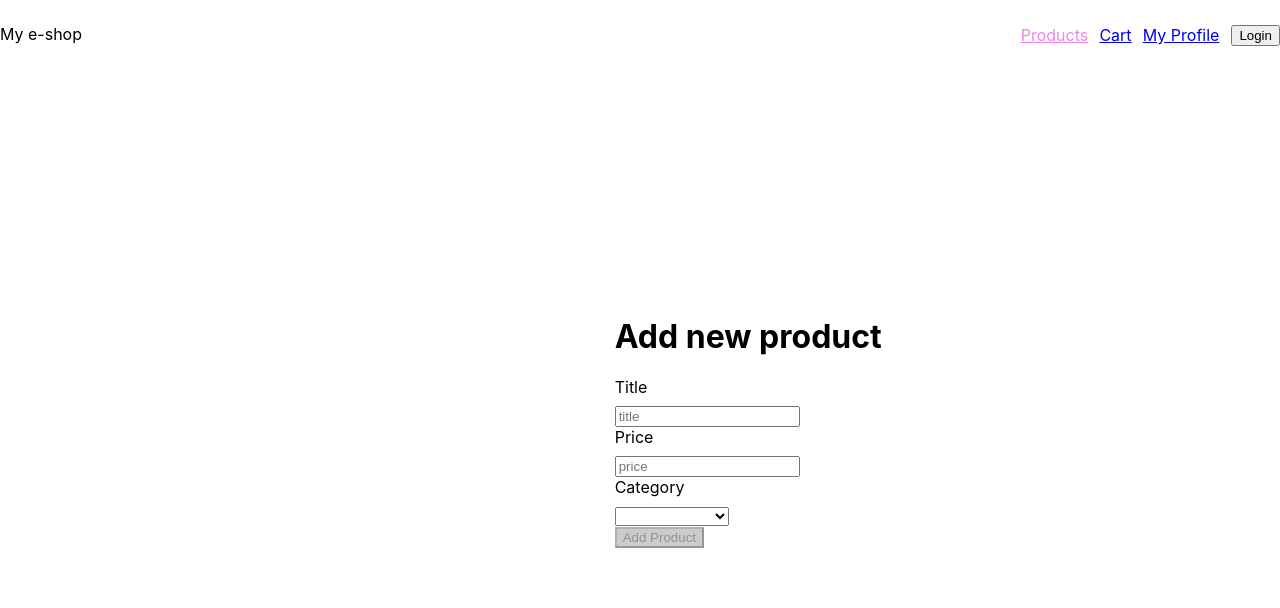
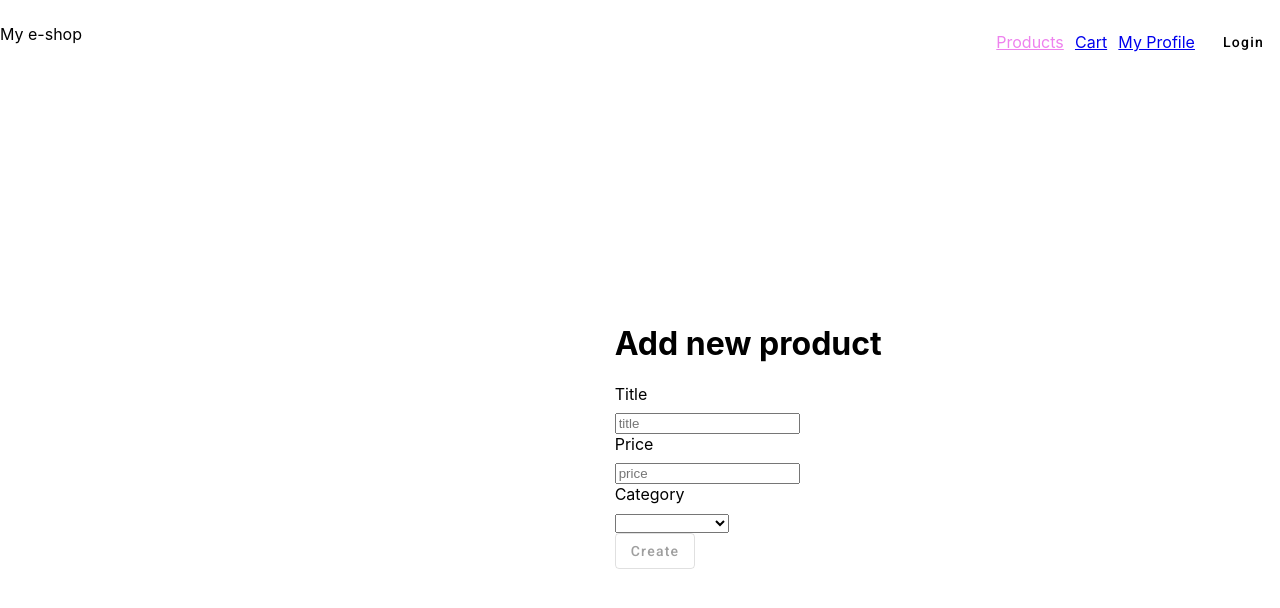
Before and after one commit to unozer/shopping, an Angular app: page /products/new in a window 1280 px wide. Shown: the top 608 px of the page. Built offline with nearby package versions, Linux system fonts and the light colour scheme.

Commit message:
material buttons

```diff
--- a/src/app/auth/auth.component.html
+++ b/src/app/auth/auth.component.html
@@ -1,5 +1,5 @@
 @if (!authService.isLoggedIn()) {
-    <button (click)="login()">Login</button>
+    <button mat-flat-button (click)="login()">Login</button>
 } @else {
-    <button (click)="logout()">Logout</button>
+    <button mat-flat-button (click)="logout()">Logout</button>
 }
--- a/src/app/auth/auth.component.ts
+++ b/src/app/auth/auth.component.ts
@@ -1,10 +1,11 @@
 import { Component } from '@angular/core';
+import { MatButton } from '@angular/material/button';
 import { AuthService } from '../auth.service';
 
 @Component({
   selector: 'app-auth',
   standalone: true,
-  imports: [],
+  imports: [MatButton],
   templateUrl: './auth.component.html',
   styleUrl: './auth.component.scss'
 })
--- a/src/app/product-create/product-create.component.html
+++ b/src/app/product-create/product-create.component.html
@@ -34,6 +34,6 @@
         }
     </div>
     <div>
-        <button type="submit" [disabled]="productForm!.invalid">Add Product</button>
+        <button mat-stroked-button type="submit" [disabled]="productForm!.invalid">Create</button>
     </div>
 </form>
--- a/src/app/product-create/product-create.component.ts
+++ b/src/app/product-create/product-create.component.ts
@@ -1,13 +1,14 @@
 import { Component, OnInit } from '@angular/core';
 import { Router } from '@angular/router';
 import { FormControl, FormGroup, ReactiveFormsModule, FormBuilder, Validators } from '@angular/forms';
+import { MatButton } from '@angular/material/button';
 import { ProductsService } from '../products.service';
 import { priceMaximumValidator } from '../price-maximum.validator';
 
 @Component({
   selector: 'app-product-create',
   standalone: true,
-  imports: [ReactiveFormsModule],
+  imports: [ReactiveFormsModule, MatButton],
   templateUrl: './product-create.component.html',
   styleUrl: './product-create.component.scss'
 })
--- a/src/app/product-detail/product-detail.component.html
+++ b/src/app/product-detail/product-detail.component.html
@@ -32,9 +32,9 @@
 
     @if (authService.isLoggedIn()) {
         <div>
-            <button (click)="remove(product)">🗑️ Delete Product</button>
+            <button mat-raised-button (click)="remove(product)">🗑️ Delete Product</button>
 
-                <button (click)="addToCart(product.id)">🛒 Add to cart</button>
+            <button mat-raised-button (click)="addToCart(product.id)">🛒 Add to cart</button>
         </div>
     }
 </div>
--- a/src/app/product-detail/product-detail.component.scss
+++ b/src/app/product-detail/product-detail.component.scss
@@ -1,15 +1,3 @@
-button {
-    display: flex;
-    align-items: center;
-    background-color: white;
-    border: 0;
-    cursor: pointer;
-}
-
-button:hover {
-    background-color: grey;
-}
-
 div {
     padding: 16px;
     margin: 16px;
--- a/src/app/product-detail/product-detail.component.ts
+++ b/src/app/product-detail/product-detail.component.ts
@@ -9,11 +9,12 @@ import { AuthService } from '../auth.service';
 import { Router } from '@angular/router';
 import { CartService } from '../cart.service';
 import { PriceMaximumDirective } from '../price-maximum.directive';
+import { MatButton } from '@angular/material/button';
 
 @Component({
   selector: 'app-product-detail',
   standalone: true,
-  imports: [CurrencyPipe, AsyncPipe, FormsModule, PriceMaximumDirective],
+  imports: [CurrencyPipe, AsyncPipe, FormsModule, PriceMaximumDirective, MatButton],
   templateUrl: './product-detail.component.html',
   styleUrl: './product-detail.component.scss'
 })
--- a/src/app/product-list/product-list.component.html
+++ b/src/app/product-list/product-list.component.html
@@ -1,6 +1,6 @@
-<p>product-list works!</p>
-
-<a routerLink="new">Add Product</a>
+<button mat-mini-fab routerLink="new">
+    <mat-icon>add</mat-icon>
+</button>
 
 @if (products()!.length > 0) {
     <h1>{{products()!.length}} Products</h1>
--- a/src/app/product-list/product-list.component.ts
+++ b/src/app/product-list/product-list.component.ts
@@ -4,11 +4,13 @@ import { RouterLink, ActivatedRoute } from '@angular/router';
 import { of, switchMap } from 'rxjs';
 import { Product } from '../product';
 import { SortPipe } from '../pipes/sort.pipe';
+import { MatMiniFabButton } from '@angular/material/button';
+import { MatIcon } from '@angular/material/icon';
 
 @Component({
   selector: 'app-product-list',
   standalone: true,
-  imports: [SortPipe, RouterLink],
+  imports: [SortPipe, RouterLink, MatMiniFabButton, MatIcon],
   templateUrl: './product-list.component.html',
   styleUrl: './product-list.component.scss'
 })
--- a/src/styles.scss
+++ b/src/styles.scss
@@ -30,11 +30,6 @@ input.ng-dirty.ng-invalid {
     font-size: 0.8rem;
 }
 
-button:disabled {
-    background-color: #ccc;
-    cursor: not-allowed;
-}
-
 html,
 body {
     height: 100%;
```
